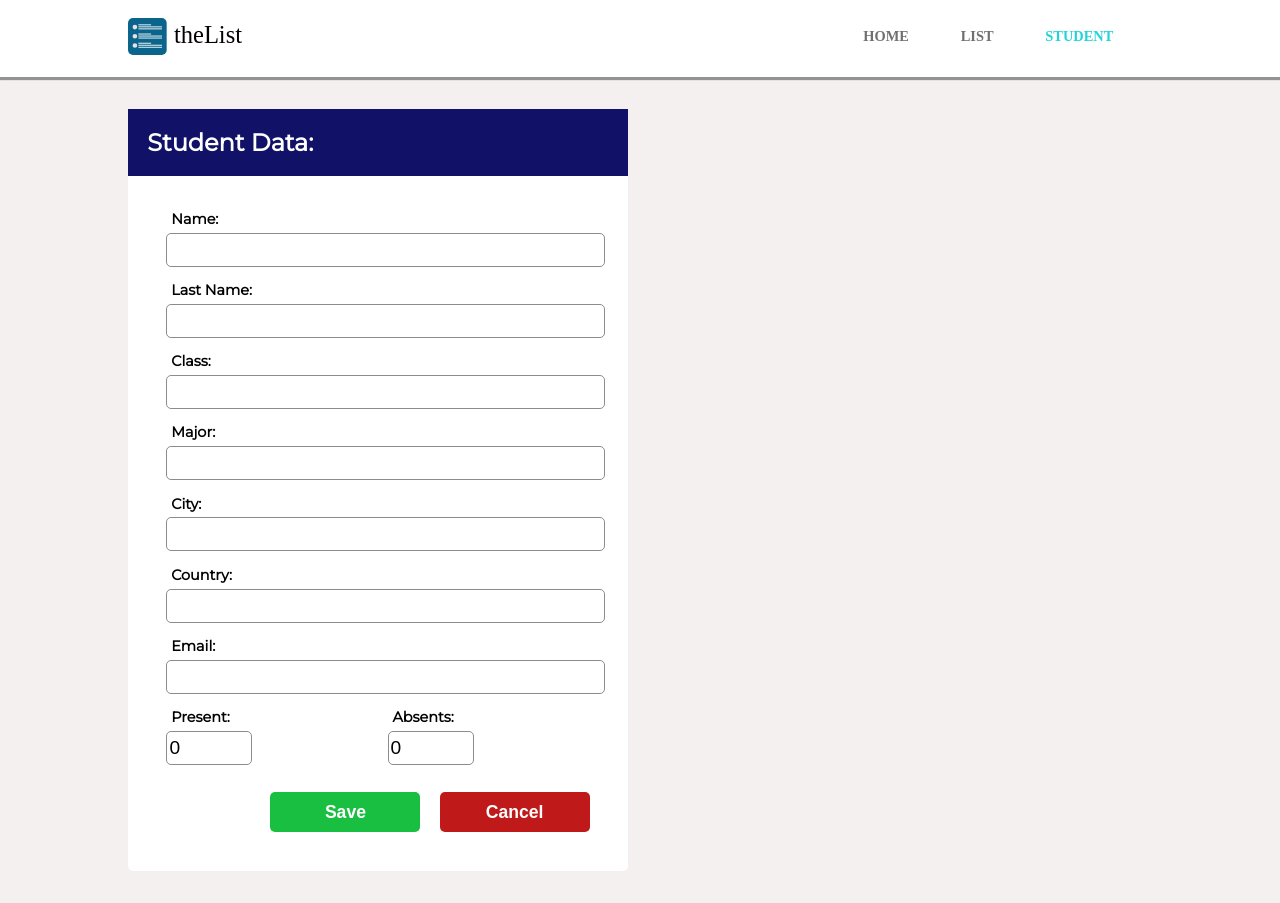
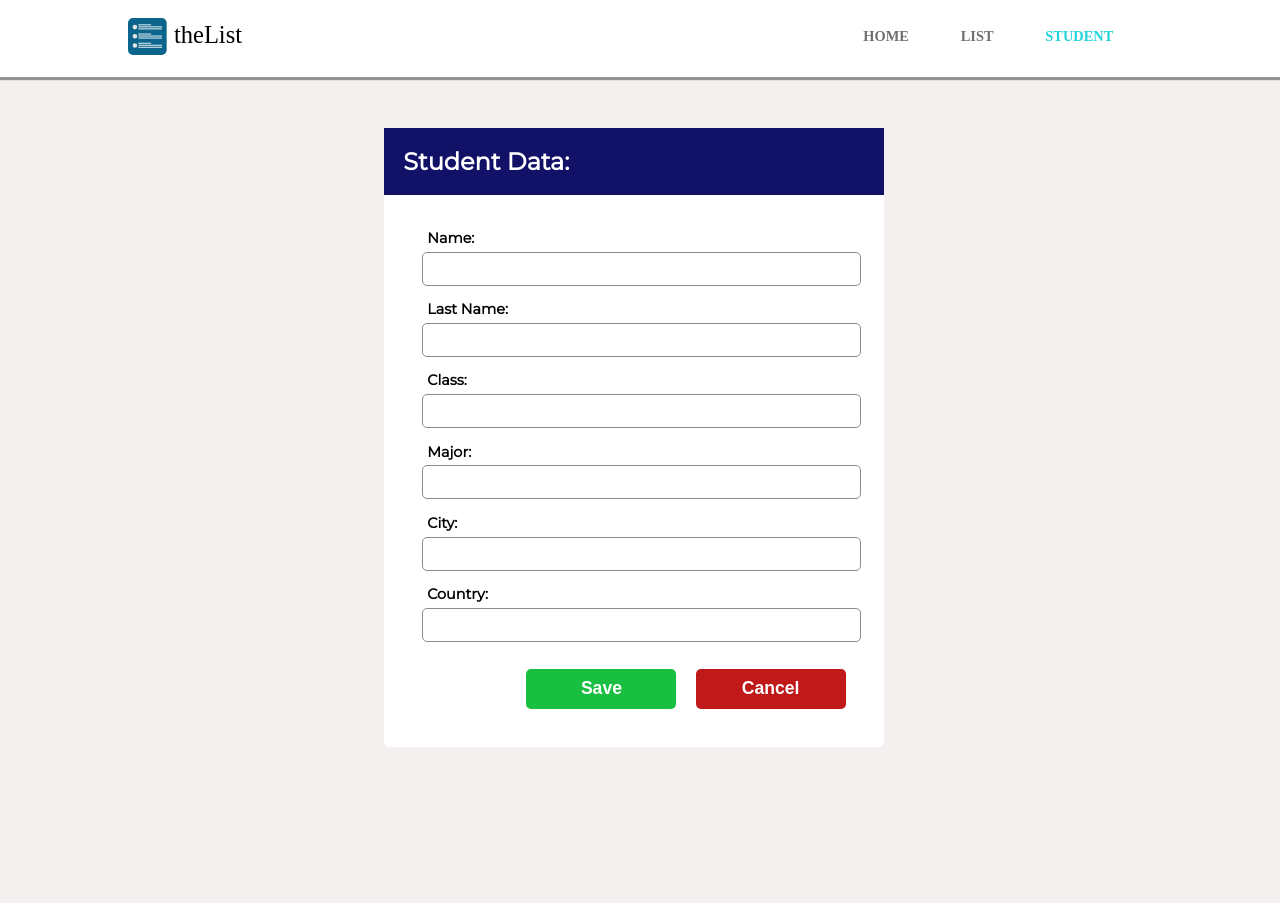
Before and after one commit to ivangil18/theList-app, an Angular app: page /student in a window 1280 px wide. After the commit the page ends 850 px from the top, so only its background shows below. Built offline with nearby package versions, Linux system fonts and the light colour scheme.

Commit message:
list improved

```diff
--- a/src/app/app.module.ts
+++ b/src/app/app.module.ts
@@ -11,6 +11,8 @@ import { StudentComponent } from './student/student.component';
 import { ItemComponent } from './list/item/item.component';
 import { DetailComponent } from './list/detail/detail.component';
 import { HttpClientModule } from '@angular/common/http';
+import { BrowserAnimationsModule } from '@angular/platform-browser/animations';
+
 
 @NgModule({
   declarations: [
@@ -26,7 +28,9 @@ import { HttpClientModule } from '@angular/common/http';
     BrowserModule,
     AppRoutingModule,
     ReactiveFormsModule,
-    HttpClientModule
+    HttpClientModule,
+    BrowserAnimationsModule
+
   ],
   providers: [],
   bootstrap: [AppComponent]
--- a/src/app/list/item/item.component.html
+++ b/src/app/list/item/item.component.html
@@ -1,9 +1,9 @@
-<div class="info">
+<div class="info" [@listAnimation]="students.length">
   <h1>Students List:</h1>
   <div class="list">
     <article *ngFor="let student of students; let i = index">
-      <div class="avatar">
-        <p>{{ student.avatar }}</p>
+      <div class="avatar" [ngStyle]="{ backgroundColor: student.avatar.color }">
+        <p>{{ student.avatar.initials }}</p>
       </div>
       <div class="data">
         <h3>{{ student.name }} {{ student.lastName }}</h3>
--- a/src/app/list/item/item.component.scss
+++ b/src/app/list/item/item.component.scss
@@ -1,6 +1,6 @@
 .info {
   width: 70%;
-  margin: 0 10rem;
+  margin: 0 16rem;
 
   h1 {
     font-size: 1.8rem;
@@ -13,7 +13,7 @@
     background-color: white;
     border-radius: 5px;
     padding: 0.9rem 1.8rem;
-    margin-bottom: 1.2em;
+    margin-bottom: .6em;
     display: grid;
     grid-template-columns: 50px auto 300px;
     grid-template-areas: 'avatar data controls';
@@ -24,13 +24,12 @@
       justify-self: center;
       width: 50px;
       height: 50px;
-      border: solid 1px blue;
       border-radius: 50px;
       margin: 2px 0;
 
       p {
         font-weight: bold;
-        color: blue;
+        color: white;
         text-transform: uppercase;
         font-size: 1.5rem;
         margin: 9.5px 0;
--- a/src/app/list/item/item.component.ts
+++ b/src/app/list/item/item.component.ts
@@ -1,21 +1,50 @@
-import {
-  Component,
-  OnInit,
-  Output,
-  EventEmitter,
-  OnDestroy
-} from '@angular/core';
+import { Component, OnInit, OnDestroy } from '@angular/core';
 import { StudentDataService } from 'src/app/shared/student-data.service';
 import { Student } from 'src/app/shared/student.model';
 import { Subscription } from 'rxjs';
+import {
+  trigger,
+  style,
+  transition,
+  animate,
+  keyframes,
+  query,
+  stagger
+} from '@angular/animations';
 
 @Component({
   selector: 'app-item',
   templateUrl: './item.component.html',
-  styleUrls: ['./item.component.scss']
+  styleUrls: ['./item.component.scss'],
+  animations: [
+    trigger('listAnimation', [
+      transition('* => *', [
+        query(':enter', style({ opacity: 0 }), { optional: true }),
+
+        query(
+          ':enter',
+          stagger('300ms', [
+            animate(
+              '1s ease-in',
+              keyframes([
+                style({ opacity: 0, transform: 'translateY(-75%)', offset: 0 }),
+                style({
+                  opacity: 0.5,
+                  transform: 'translateY(35px)',
+                  offset: 0.3
+                }),
+                style({ opacity: 1, transform: 'translateY(0)', offset: 1.0 })
+              ])
+            )
+          ]),
+          { optional: true }
+        )
+      ])
+    ])
+  ]
 })
+
 export class ItemComponent implements OnInit, OnDestroy {
-
   backColor: string;
   studentsSub: Subscription;
   students: Student[] = [];
--- a/src/app/nav/nav.component.scss
+++ b/src/app/nav/nav.component.scss
@@ -1,9 +1,13 @@
 header {
   background-color: white;
+  overflow: hidden;
+  position: fixed; /* Set the navbar to fixed position */
+  top: 0; /* Position the navbar at the top of the page */
+  width: 100%; /* Full width */
   a {
     img {
       width: 150px;
-      padding: .3rem 0;
+      padding: 0.3rem 0;
     }
   }
   nav {
@@ -28,17 +32,13 @@ header {
           }
 
           &.running {
-            color: #20D4D9;
+            color: #20d4d9;
           }
-
-
         }
       }
     }
-
   }
 }
-
 
 .one-edge-shadow {
   -webkit-box-shadow: 0 3px 1px 0px rgb(148, 146, 146);
--- a/src/app/shared/student-data.service.ts
+++ b/src/app/shared/student-data.service.ts
@@ -15,25 +15,46 @@ export class StudentDataService {
 
   addStudent(student) {
     this.http
-      .post<{ messge: string; student: Student }>(
+      .post<{ message: string; student: any }>(
         'http://localhost:3000/api/createStudent',
         student
       )
       .subscribe(resData => {
-        console.log(resData.student);
-        this.students.push(resData.student);
-        this.studentsChanged.next([...this.students]);
+        console.log(resData.message);
+        this.getStudents();
       });
   }
 
   getStudents() {
     this.http
-      .get<{ message: string; students: Student[] }>(
+      .get<{ message: string; students: any }>(
         'http://localhost:3000/api/students'
+      )
+      .pipe(
+        map(studentData => {
+          return studentData.students.map(student => {
+            return {
+              id: student._id,
+              name: student.name,
+              lastName: student.lastName,
+              group: student.group,
+              major: student.major,
+              city: student.city,
+              country: student.country,
+              email: student.email,
+              avatar: {
+                color: student.avatar.color,
+                initials: student.avatar.initials
+              },
+              presents: student.presents,
+              absents: student.absents
+            };
+          });
+        })
       )
       .subscribe(studentsData => {
         console.log(studentsData);
-        this.students = studentsData.students;
+        this.students = studentsData;
         this.studentsChanged.next([...this.students]);
       });
   }
@@ -54,4 +75,6 @@ export class StudentDataService {
   }
 
   countStudents() {}
+
+  private generateStudent(student: any) {}
 }
--- a/src/app/shared/student.model.ts
+++ b/src/app/shared/student.model.ts
@@ -1,5 +1,5 @@
 export interface Student {
-  _id: String;
+  id: String;
   name: String;
   lastName: String;
   group: String;
@@ -7,7 +7,7 @@ export interface Student {
   city: String;
   country: String;
   email: String;
-  avatar: string;
+  avatar: {color: String, initials: String};
   presents: number;
   absenses: number;
 }
--- a/src/app/student/student.component.html
+++ b/src/app/student/student.component.html
@@ -28,21 +28,8 @@
         <label for="country">Country:</label>
         <input type="text" formControlName="country" />
       </div>
-      <div class="formControl">
-        <label for="email">Email:</label>
-        <input type="email" formControlName="email" />
-      </div>
-      <div *ngIf="editMode" class="atendance">
-        <div class="formControl">
-          <label for="present">Present:</label>
-          <input type="number" class="numb" formControlName="presents" />
-        </div>
-        <div class="formControl">
-          <label for="absent">Absents:</label>
-          <input type="number" class="numb" formControlName="absenses" />
-        </div>
-      </div>
-      <div class="buton">
+
+      <div class="controls">
         <button class="bttn btnSuccess" type="button" (click)="onSave()">
           Save
         </button>
--- a/src/app/student/student.component.scss
+++ b/src/app/student/student.component.scss
@@ -1,9 +1,12 @@
 .data {
   margin: 0;
   width: 500px;
-
   border-radius: 5px;
   background-color: white;
+  position: absolute;
+  top: 16%;
+  left:30%;
+  translate: (-16%, -30%);
 
   header {
     background-color: rgb(17, 17, 104);
@@ -21,7 +24,7 @@
       font-size: 1.2rem;
     }
 
-    .buton {
+    .controls {
       margin-top: 0.5rem;
       text-align: right;
       font-family: 'Monserrat';
--- a/src/app/student/student.component.ts
+++ b/src/app/student/student.component.ts
@@ -32,11 +32,7 @@ export class StudentComponent implements OnInit {
       group: new FormControl(),
       major: new FormControl(),
       city: new FormControl(),
-      country: new FormControl(),
-      email: new FormControl(),
-      avatar: new FormControl(this.backColor),
-      presents: new FormControl(0),
-      absenses: new FormControl(0)
+      country: new FormControl()
     });
   }
 
@@ -48,8 +44,5 @@ export class StudentComponent implements OnInit {
     this.studentForm.reset();
   }
 
-  getBackColor() {
-    this.backColor =
-      '#' + (0x1000000 + Math.random() * 0xffffff).toString(16).substr(1, 6);
-  }
+  getBackColor() {}
 }
--- a/src/styles.scss
+++ b/src/styles.scss
@@ -24,7 +24,8 @@ a {
 }
 
 section {
-  margin: 0 auto;
+  margin-top: 50px; /* Add a top margin to avoid content overlay */
+  //margin: 0 auto;
   padding: 2em;
   width: 80%;
 }
```
